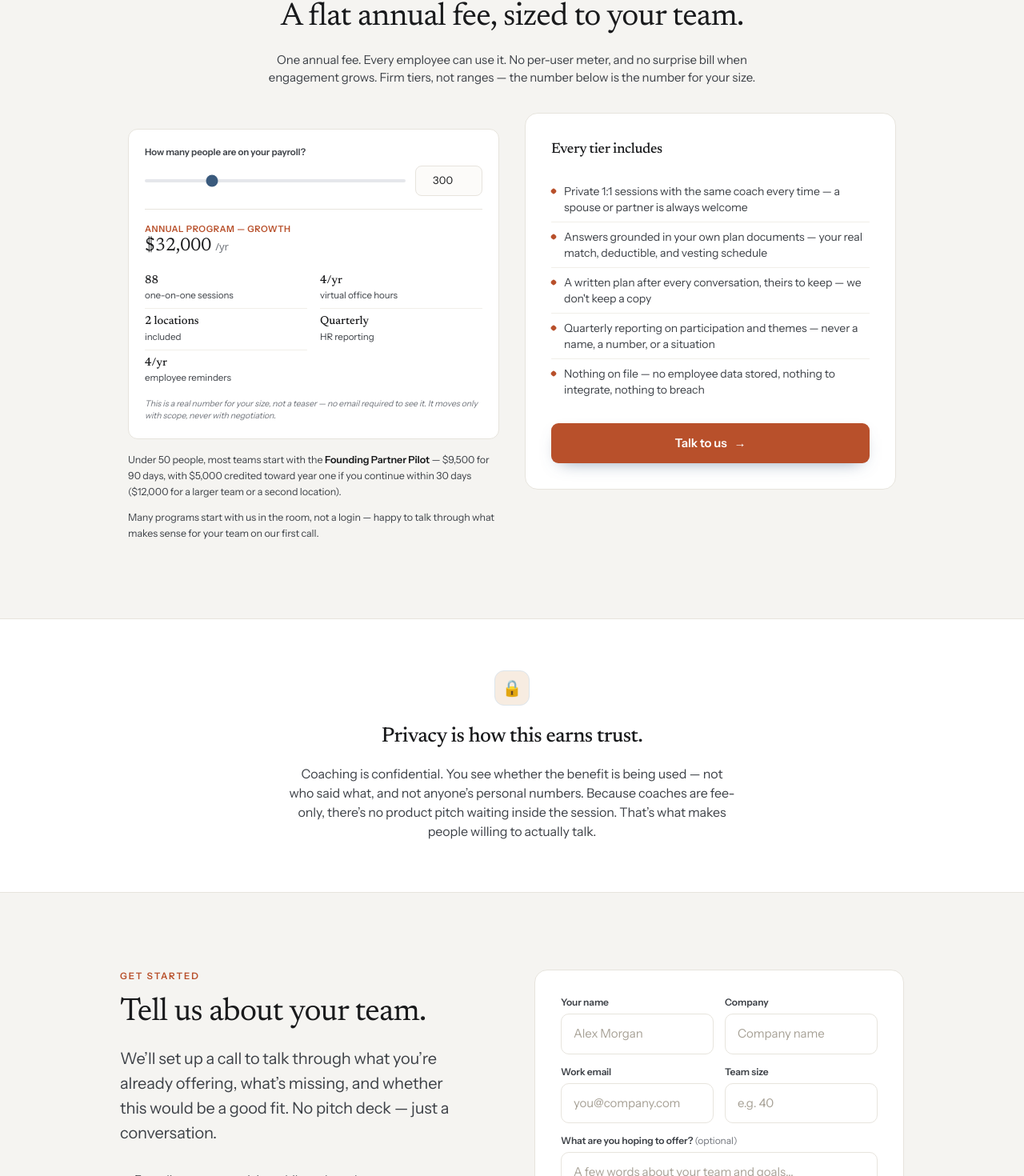
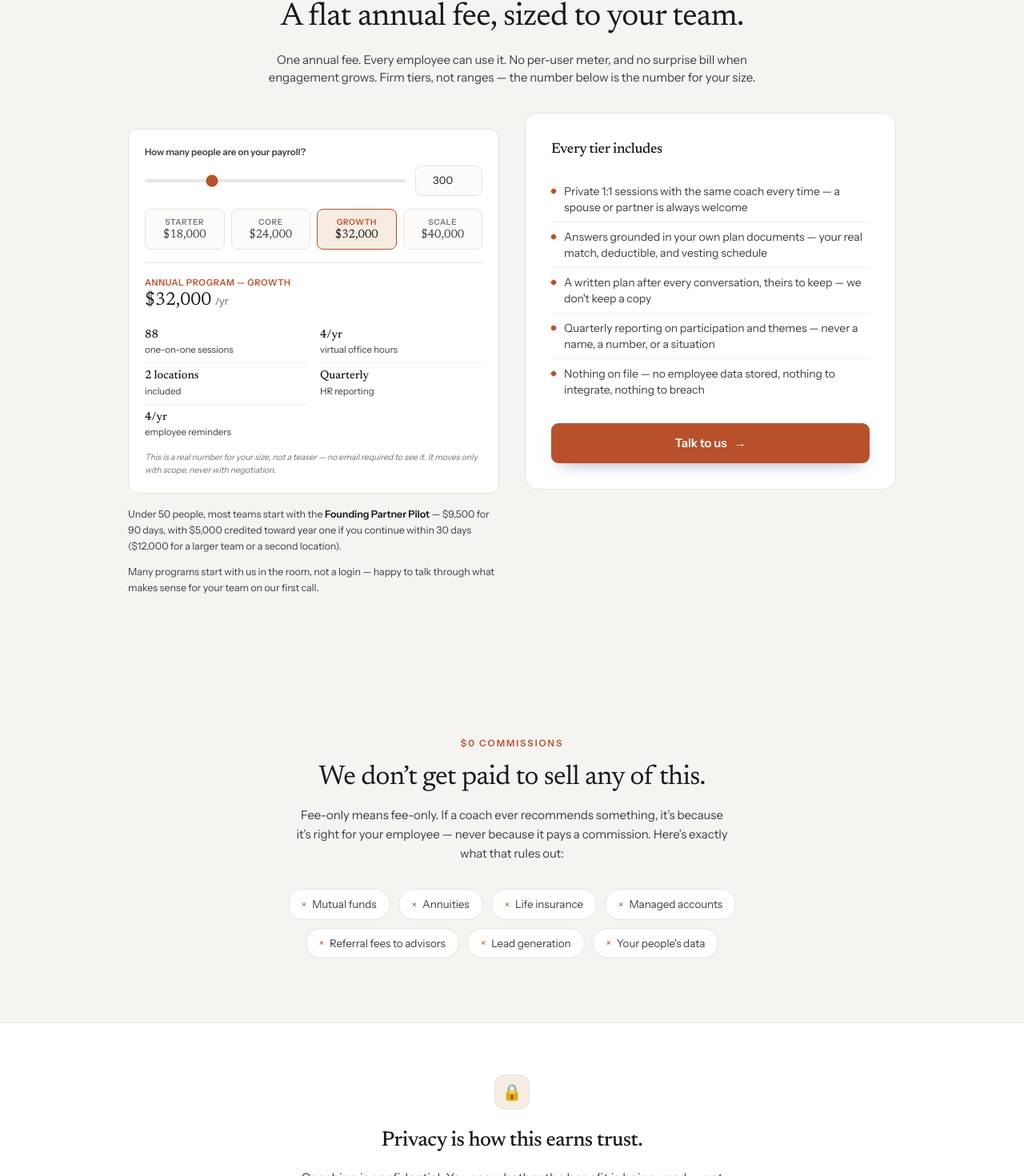
Before and after one commit to tonydoble-cpu/12th-and-good, a Next.js app: page /employers in a window 1280 px wide. Shown: the part 4419-5889 px from the top of the page at 80% size. Built offline with nearby package versions, Linux system fonts and the light colour scheme.

Commit message:
Phase 2: pricing tier ladder and what-we-never-sell section

```diff
--- a/app/employers/page.tsx
+++ b/app/employers/page.tsx
@@ -36,6 +36,19 @@ const DIFFERENT = [
     title: "Private by default",
     body: "You sponsor the access. What someone discusses in their session stays between them and their coach. You see whether the benefit is being used, not what anyone said.",
   },
+];
+
+// The concrete version of "$0 commissions, product fees, or kickbacks" —
+// naming the actual product categories a coach never earns from makes the
+// abstract stat verifiable instead of just a slogan.
+const NOT_SOLD = [
+  "Mutual funds",
+  "Annuities",
+  "Life insurance",
+  "Managed accounts",
+  "Referral fees to advisors",
+  "Lead generation",
+  "Your people's data",
 ];
 
 const PROGRAM = [
@@ -380,6 +393,37 @@ export default function EmployersPage() {
         </Container>
       </section>
 
+      {/* what we never sell — the concrete version of the $0 stat */}
+      <section className="reveal py-20">
+        <Container width="narrow" className="text-center">
+          <p className="text-[11.5px] font-semibold uppercase tracking-[0.17em] text-accent">
+            $0 commissions
+          </p>
+          <h2 className="mt-4 font-display text-[26px] md:text-[34px] font-normal leading-[1.1] tracking-[-0.019em] text-ink">
+            We don&rsquo;t get paid to sell any of this.
+          </h2>
+          <p className="mx-auto mt-4 max-w-[540px] text-[15px] leading-[1.6] text-ink-2">
+            Fee-only means fee-only. If a coach ever recommends something,
+            it&rsquo;s because it&rsquo;s right for your employee — never
+            because it pays a commission. Here&rsquo;s exactly what that rules
+            out:
+          </p>
+          <div className="mx-auto mt-8 flex max-w-[640px] flex-wrap justify-center gap-[10px]">
+            {NOT_SOLD.map((item) => (
+              <span
+                key={item}
+                className="inline-flex items-center gap-[7px] rounded-full border border-line bg-white px-4 py-2 text-[13.5px] text-ink-2"
+              >
+                <span aria-hidden className="text-[12px] text-clay">
+                  &times;
+                </span>
+                {item}
+              </span>
+            ))}
+          </div>
+        </Container>
+      </section>
+
       {/* privacy callout */}
       <section className="reveal border-y border-line bg-surface py-16">
         <Container width="narrow" className="text-center">
--- a/components/tools/ProgramPricingCalculator.tsx
+++ b/components/tools/ProgramPricingCalculator.tsx
@@ -1,7 +1,7 @@
 "use client";
 
 import { useState } from "react";
-import { priceForHeadcount } from "@/lib/program-pricing";
+import { priceForHeadcount, TIER_LADDER } from "@/lib/program-pricing";
 
 function money(n: number) {
   return "$" + Math.round(n).toLocaleString("en-US");
@@ -10,6 +10,9 @@ function money(n: number) {
 export default function ProgramPricingCalculator() {
   const [headcount, setHeadcount] = useState(300);
   const result = priceForHeadcount(headcount);
+  const activeTierName = !result.soft
+    ? result.label.replace("Annual Program — ", "")
+    : null;
 
   return (
     <div className="mt-5 rounded-xl border border-line bg-white p-5">
@@ -28,7 +31,7 @@ export default function ProgramPricingCalculator() {
           value={headcount}
           onChange={(e) => setHeadcount(Number(e.target.value))}
           className="h-1 flex-1 cursor-pointer appearance-none rounded-full bg-gray-200"
-          style={{ accentColor: "#3a5a7d" }}
+          style={{ accentColor: "var(--accent)" }}
         />
         <input
           id="hcNumber"
@@ -40,6 +43,43 @@ export default function ProgramPricingCalculator() {
           }
           className="w-[84px] rounded-lg border border-line bg-[#fcfbf9] px-2.5 py-2 text-center text-[13px] text-ink focus:border-accent focus:outline-none"
         />
+      </div>
+
+      {/* Full price ladder — shows where this headcount lands relative to
+          every tier, not just its own number, so moving the slider reads as
+          "climbing a ladder" rather than "looking up one answer." */}
+      <div className="mt-4 grid grid-cols-2 gap-2 sm:grid-cols-4">
+        {TIER_LADDER.map((t) => {
+          const active = t.name === activeTierName;
+          return (
+            <div
+              key={t.name}
+              className={
+                "rounded-lg border px-2.5 py-2 text-center transition-colors duration-150 " +
+                (active
+                  ? "border-accent bg-accent-tint"
+                  : "border-line bg-[#fcfbf9]")
+              }
+            >
+              <div
+                className={
+                  "text-[10px] font-semibold uppercase tracking-[0.06em] " +
+                  (active ? "text-accent" : "text-muted")
+                }
+              >
+                {t.name}
+              </div>
+              <div
+                className={
+                  "font-display text-[15px] leading-tight " +
+                  (active ? "text-ink" : "text-ink-2")
+                }
+              >
+                {money(t.price)}
+              </div>
+            </div>
+          );
+        })}
       </div>
 
       <div className="mt-4 border-t border-line pt-4">
--- a/lib/program-pricing.ts
+++ b/lib/program-pricing.ts
@@ -6,6 +6,18 @@
  * full stop. See onepager/the-program.md §3 for the source of truth this
  * mirrors — keep both in sync if a tier ever changes.
  */
+
+/** The four standing annual tiers, for rendering a full price ladder (e.g.
+ * next to the calculator) so a buyer can see where their size lands relative
+ * to every other tier, not just their own number. Kept in sync with the
+ * thresholds in priceForHeadcount below by hand — there are only four, and
+ * duplicating the boundary logic here isn't worth the indirection. */
+export const TIER_LADDER = [
+  { name: "Starter", price: 18000, maxHeadcount: 100 },
+  { name: "Core", price: 24000, maxHeadcount: 200 },
+  { name: "Growth", price: 32000, maxHeadcount: 350 },
+  { name: "Scale", price: 40000, maxHeadcount: 500 },
+] as const;
 
 export type TierResult =
   | {
```
